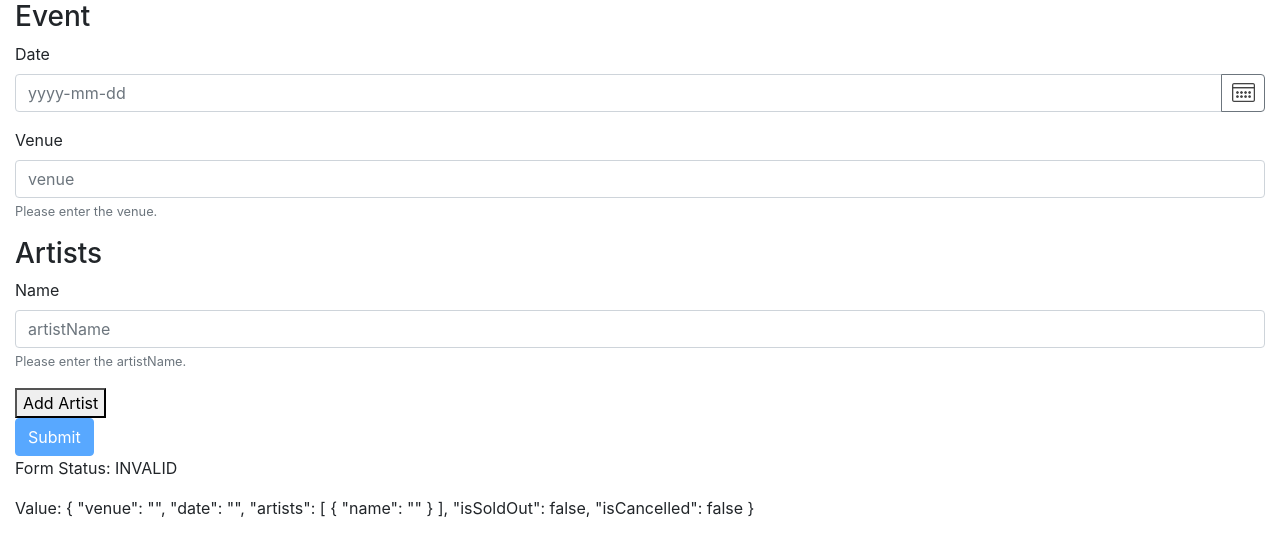
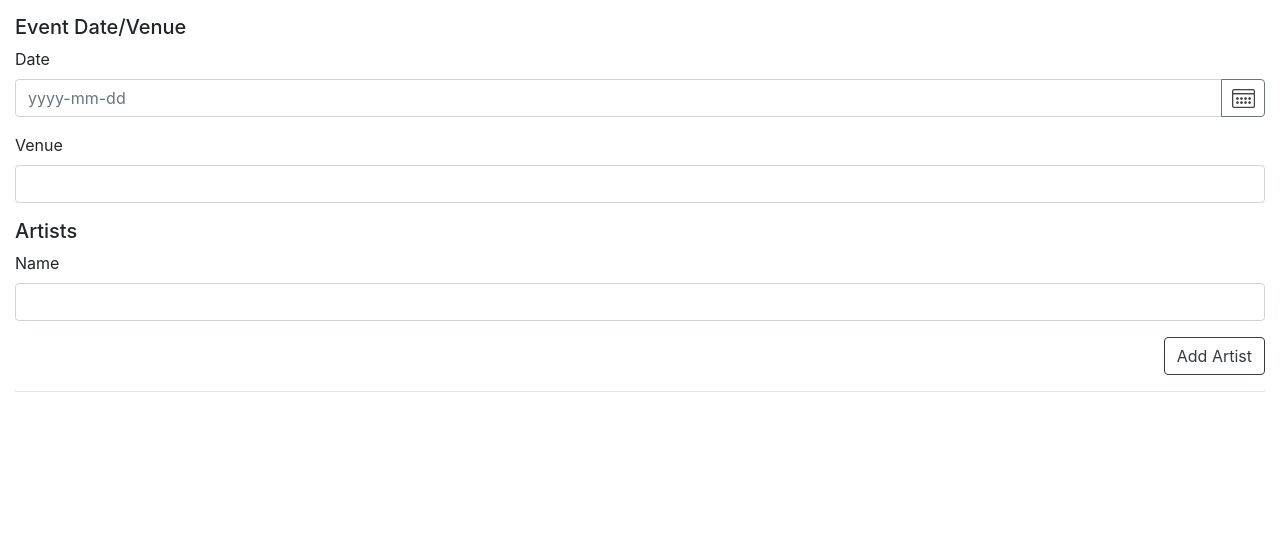
Before and after one commit to snerks/reactive-forms01, an Angular app: page / in a window 1280 px wide. Shown: the top 556 px of the page. Built offline with nearby package versions, Linux system fonts and the light colour scheme.

Commit message:
Works for basic cases

```diff
--- a/src/app/app.component.html
+++ b/src/app/app.component.html
@@ -1,6 +1,3 @@
-<!-- <app-name-editor></app-name-editor> -->
-
-
 <div class="container-fluid">
   <app-profile-editor></app-profile-editor>
 </div>
--- a/src/app/profile-editor/profile-editor.component.html
+++ b/src/app/profile-editor/profile-editor.component.html
@@ -1,45 +1,7 @@
-<!-- <form [formGroup]="profileForm" (ngSubmit)="onSubmit()">
+<form [formGroup]="profileForm" (ngSubmit)="onSubmit()"
+  class="needs-validation" novalidate style="margin-top: 15px;">
 
-  <label>
-    First Name:
-    <input type="text" formControlName="firstName">
-  </label>
-
-  <label>
-    Last Name:
-    <input type="text" formControlName="lastName">
-  </label>
-
-  <div formGroupName="address">
-    <h3>Address</h3>
-
-    <label>
-      Street:
-      <input type="text" formControlName="street">
-    </label>
-
-    <label>
-      City:
-      <input type="text" formControlName="city">
-    </label>
-
-    <label>
-      State:
-      <input type="text" formControlName="state">
-    </label>
-
-    <label>
-      Zip Code:
-      <input type="text" formControlName="zip">
-    </label>
-  </div>
-
-  <button type="submit" [disabled]="!profileForm.valid">Submit</button>
-
-</form> -->
-<form [formGroup]="profileForm" (ngSubmit)="onSubmit()">
-
-  <h3>Event</h3>
+  <h5>Event Date/Venue</h5>
 
   <div class="form-group">
     <label for="date">Date</label>
@@ -51,15 +13,25 @@
           type="button"></button>
       </div>
     </div>
+    <div *ngIf="profileForm.get('date').invalid &&
+      (profileForm.get('date').dirty || profileForm.get('date').touched)"
+      class="alert alert-danger">
+      Please choose a Date.
+    </div>
   </div>
 
   <div class="form-group">
     <label for="venue">Venue</label>
     <input formControlName="venue" type="text" class="form-control"
-      id="venue" aria-describedby="venueHelp" placeholder="venue"
+      id="venue" aria-describedby="venueHelp"
       required>
-    <small id="venueHelp" class="form-text text-muted">Please enter the
-      venue.</small>
+    <!-- <small id="venueHelp" class="form-text text-muted">Please enter the
+      venue.</small> -->
+    <div *ngIf="profileForm.get('venue').invalid &&
+      (profileForm.get('venue').dirty || profileForm.get('venue').touched)"
+      class="alert alert-danger">
+      Please choose a Venue.
+    </div>
   </div>
 
   <!-- <div class="form-group">
@@ -105,8 +77,8 @@
         zip.</small>
     </div>
   </div> -->
-  <div formArrayName="artists">
-    <h3>Artists</h3>
+  <div formArrayName="artists" class="clearfix">
+    <h5>Artists</h5>
 
     <!-- <div *ngFor="let artist of artists.controls; let i=index">
       <div [formGroupName]="i">
@@ -126,14 +98,21 @@
         <label for="artistName">Name</label>
         <input formControlName="name" type="text" class="form-control"
           id="artistName" aria-describedby="artistNameHelp"
-          placeholder="artistName"
           required>
-        <small id="artistNameHelp" class="form-text text-muted">Please enter the
-          artistName.</small>
+        <!-- placeholder="artistName" -->
+        <!-- <small id="artistNameHelp" class="form-text text-muted">Please enter the
+          artistName.</small> -->
+        <div *ngIf="artist.get('name').invalid &&
+          (artist.get('name').dirty || artist.get('name').touched)"
+          class="alert alert-danger">
+          Please choose an Artist Name.
+        </div>
       </div>
     </div>
 
-    <button (click)="addArtist()">Add Artist</button>
+    <button class="btn btn-outline-dark float-right" type="button"
+      (click)="addArtist()">Add
+      Artist</button>
   </div>
 
   <!--
@@ -147,16 +126,39 @@
     <label class="form-check-label" for="exampleCheck1">Check me out</label>
   </div>
 -->
-  <button type="submit" class="btn btn-primary" [disabled]="!profileForm.valid">Submit</button>
+  <div>
+
+    <hr />
+
+    <!-- <button type="submit" class="btn btn-primary float-right"
+      [disabled]="!profileForm.valid">Submit</button> -->
+  </div>
+
+  <!-- <p>
+    Form Status: {{ profileForm.status }}
+  </p> -->
+
+  <!-- <div *ngIf="profileForm.invalid &&
+    (profileForm.dirty || profileForm.touched)"
+    class="alert alert-danger">
+    Please enter the required values.
+  </div> -->
+  <div *ngIf="!profileForm.invalid" class="alert alert-success">
+    The event details are valid!
+  </div>
+
+  <textarea *ngIf="!profileForm.invalid" style="width: 100%;" rows="15">{{
+    profileForm.value | json }}</textarea>
 </form>
 
 <!-- <p>
   Value: {{ profileFormJson }}
 </p> -->
-<p>
+<!--
+  <p>
   Form Status: {{ profileForm.status }}
 </p>
 
-<p>
-  Value: {{ profileForm.value | json }}
-</p>
+<pre>
+  {{ profileForm.value | json }}
+</pre> -->
--- a/src/app/profile-editor/profile-editor.component.ts
+++ b/src/app/profile-editor/profile-editor.component.ts
@@ -36,6 +36,7 @@ export class ProfileEditorComponent implements OnInit {
   // }
 
   profileForm = this.fb.group({
+    addedDate: [new Date().toISOString().substring(0, 10), Validators.required],
     venue: ["", Validators.required],
     date: ["", Validators.required],
     artists: this.fb.array([
--- a/src/index.html
+++ b/src/index.html
@@ -2,7 +2,7 @@
 <html lang="en">
   <head>
     <meta charset="utf-8">
-  <title>ReactiveForms01</title>
+    <title>NG Reactive Forms</title>
     <base href="/">
 
     <meta name="viewport" content="width=device-width, initial-scale=1">
```
Also changed, not shown: src/polyfills.ts (+20 -24 lines). Lines whose indentation alone changed are shown as unchanged.
